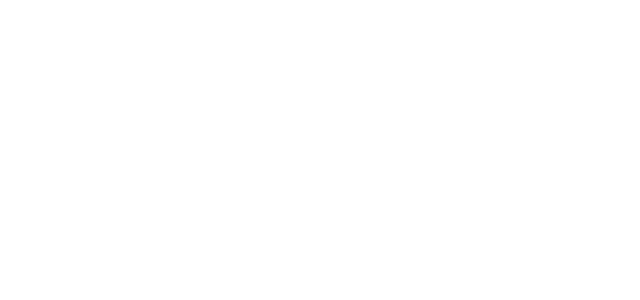
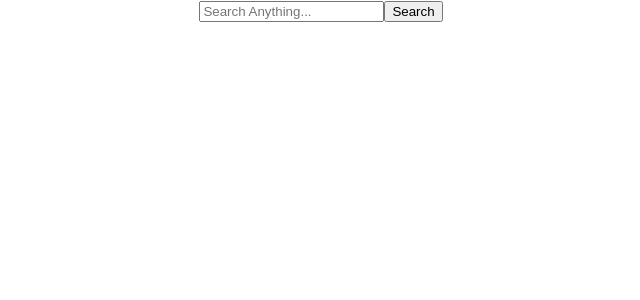
Before and after one commit to DevOlagboye/Image-Search-App, a React (Create React App) app: page / in a window 1280 px wide. Shown: the top 300 px of the page, without its empty margins (319-959 px from the left). Built offline with nearby package versions, Linux system fonts and the light colour scheme.

Commit message:
Started working on the Search Component

```diff
--- a/src/Components/Search/Search.jsx
+++ b/src/Components/Search/Search.jsx
@@ -1,9 +1,15 @@
 import React from "react";
 import "./Search.css";
 
+const Submit = () => {};
 const Search = () => {
-  <div className="search-container">
-    <input type="text" placeholder="Search Anything..." />
-  </div>;
+  return (
+    <div className="search-container">
+      <input type="text" placeholder="Search Anything..." />
+      <button type="submit" onClick={Submit}>
+        Search
+      </button>
+    </div>
+  );
 };
 export default Search;
```
